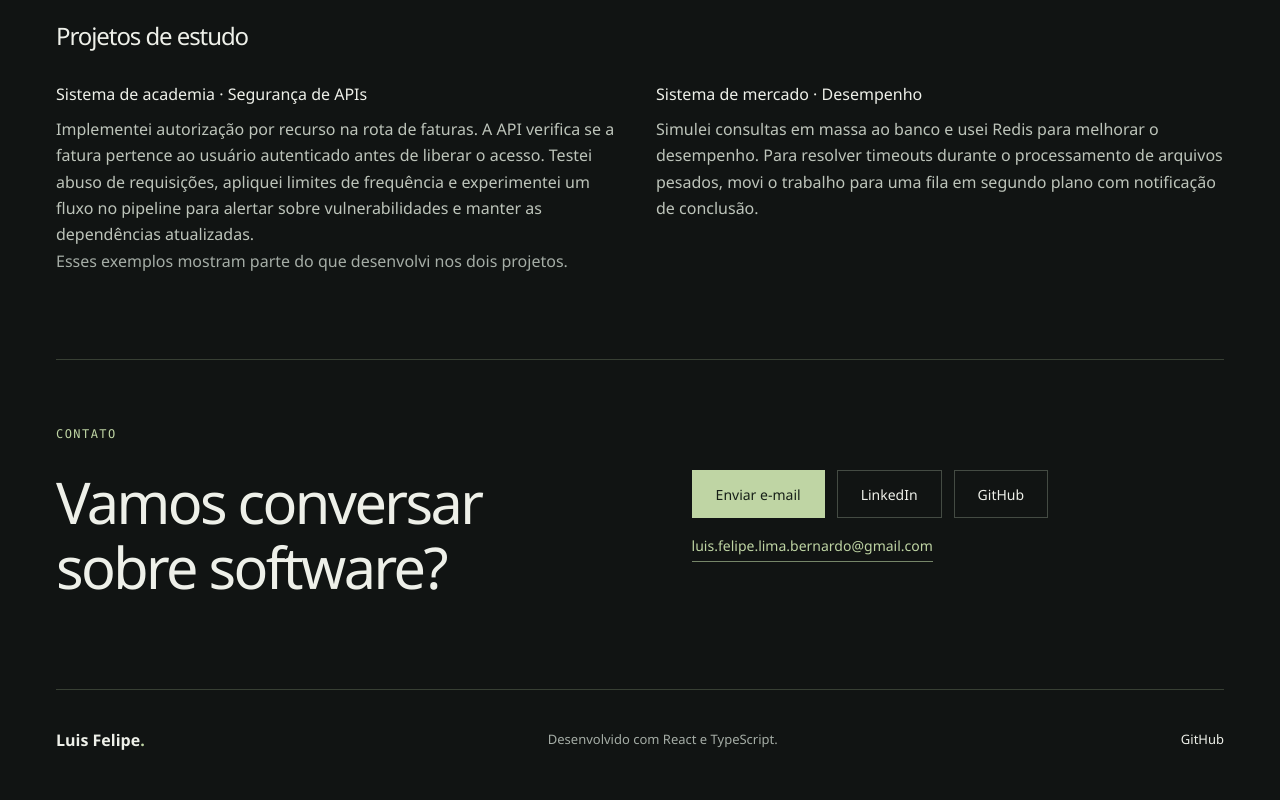
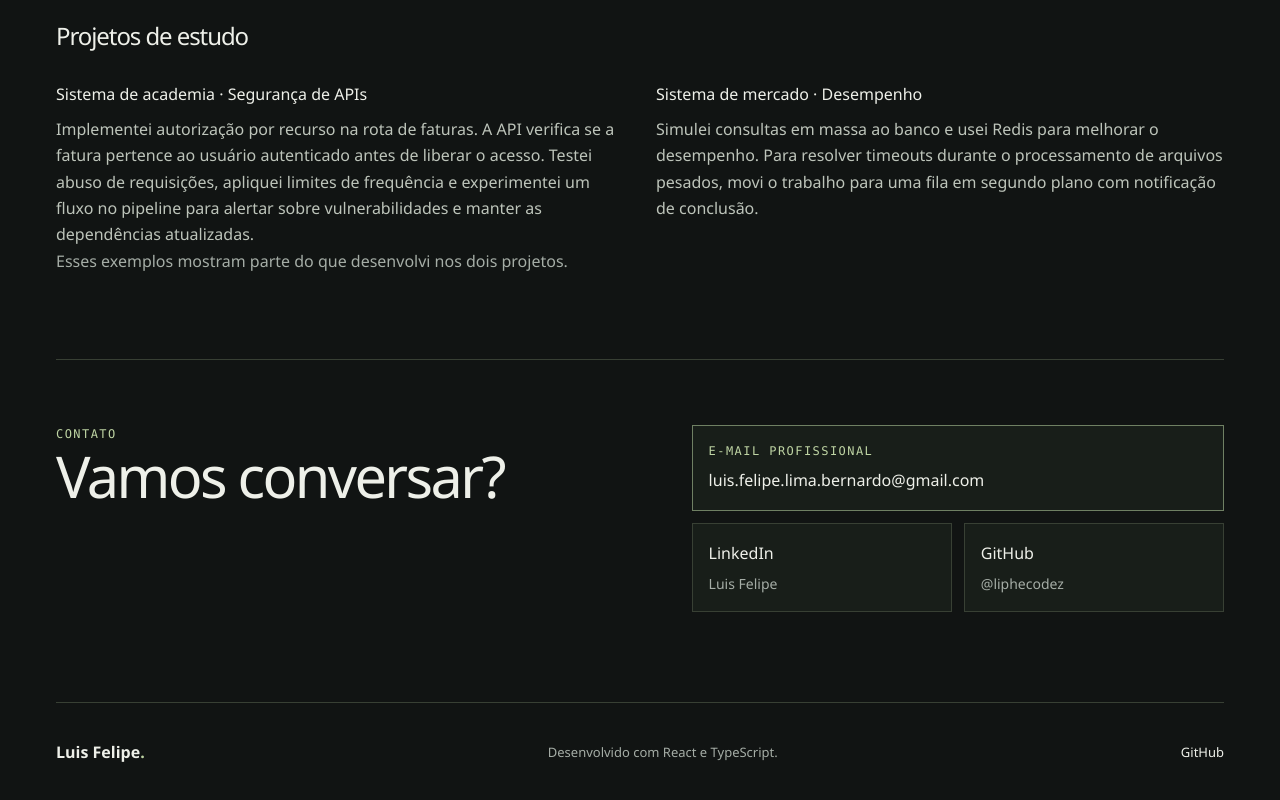
Before and after one commit to liphecodez/liphecodez.github.io, a React (Vite) app: page / in a window 1280 px wide. Shown: the part 3179-3979 px from the top of the page. Built offline with nearby package versions, Linux system fonts and the light colour scheme.

Commit message:
feat: improve portfolio contact section

```diff
--- a/src/App.tsx
+++ b/src/App.tsx
@@ -279,40 +279,38 @@ function Home() {
           </p>
         </section>
       </section>
-      <section id="contato" className="contact-section shell">
-        <p className="eyebrow text-accent">Contato</p>
+      <section
+        id="contato"
+        className="contact-section shell"
+        aria-labelledby="contact-title"
+      >
         <div className="contact-layout">
-          <h2>
-            Vamos conversar
-            <br />
-            sobre software?
-          </h2>
           <div>
-            <div className="flex flex-wrap gap-3">
-              <a className="button button-primary" href={`mailto:${email}`}>
-                Enviar e-mail
+            <p className="eyebrow text-accent">Contato</p>
+            <h2 id="contact-title" className="mt-3">
+              Vamos conversar?
+            </h2>
+          </div>
+          <ul className="contact-links">
+            <li className="contact-email">
+              <a href={`mailto:${email}`}>
+                <span className="eyebrow text-accent">E-mail profissional</span>
+                <span>{email}</span>
               </a>
-              <a
-                className="button button-secondary"
-                href={linkedin}
-                target="_blank"
-                rel="noreferrer"
-              >
-                LinkedIn
+            </li>
+            <li>
+              <a href={linkedin} target="_blank" rel="noreferrer">
+                <span>LinkedIn</span>
+                <span className="text-muted">Luis Felipe</span>
               </a>
-              <a
-                className="button button-secondary"
-                href={github}
-                target="_blank"
-                rel="noreferrer"
-              >
-                GitHub
+            </li>
+            <li>
+              <a href={github} target="_blank" rel="noreferrer">
+                <span>GitHub</span>
+                <span className="text-muted">@liphecodez</span>
               </a>
-            </div>
-            <a className="text-link mt-4 break-all" href={`mailto:${email}`}>
-              {email}
-            </a>
-          </div>
+            </li>
+          </ul>
         </div>
       </section>
     </>
--- a/src/styles.css
+++ b/src/styles.css
@@ -569,13 +569,39 @@ h3 {
   grid-template-columns: 1.1fr 1fr;
   gap: 50px;
   align-items: start;
-  margin-top: 26px;
 }
 .contact-layout h2 {
   font-size: clamp(2.5rem, 4.5vw, 4.3rem);
 }
-.contact-layout .mono {
-  font-size: 0.8125rem;
+.contact-links {
+  display: grid;
+  grid-template-columns: repeat(2, minmax(0, 1fr));
+  gap: 12px;
+}
+.contact-links a {
+  display: flex;
+  flex-direction: column;
+  justify-content: center;
+  gap: 6px;
+  height: 100%;
+  padding: 16px;
+  border: 1px solid #384034;
+  background: #181e19;
+  overflow-wrap: anywhere;
+}
+.contact-links a:hover,
+.contact-links a:focus-visible {
+  border-color: #bfd5a4;
+  background: #1b211b;
+}
+.contact-links .text-muted {
+  font-size: 0.875rem;
+}
+.contact-email {
+  grid-column: 1 / -1;
+}
+.contact-email a {
+  border-color: #6f8063;
 }
 .site-footer {
   border-top: 1px solid #384034;
```
